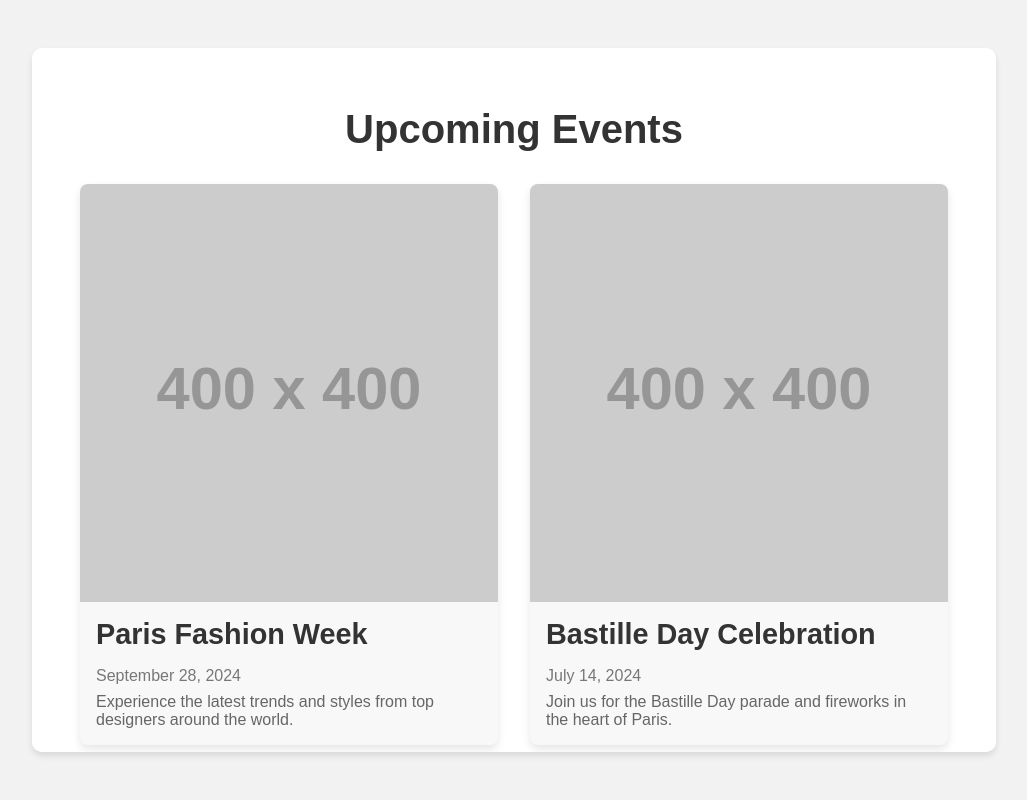
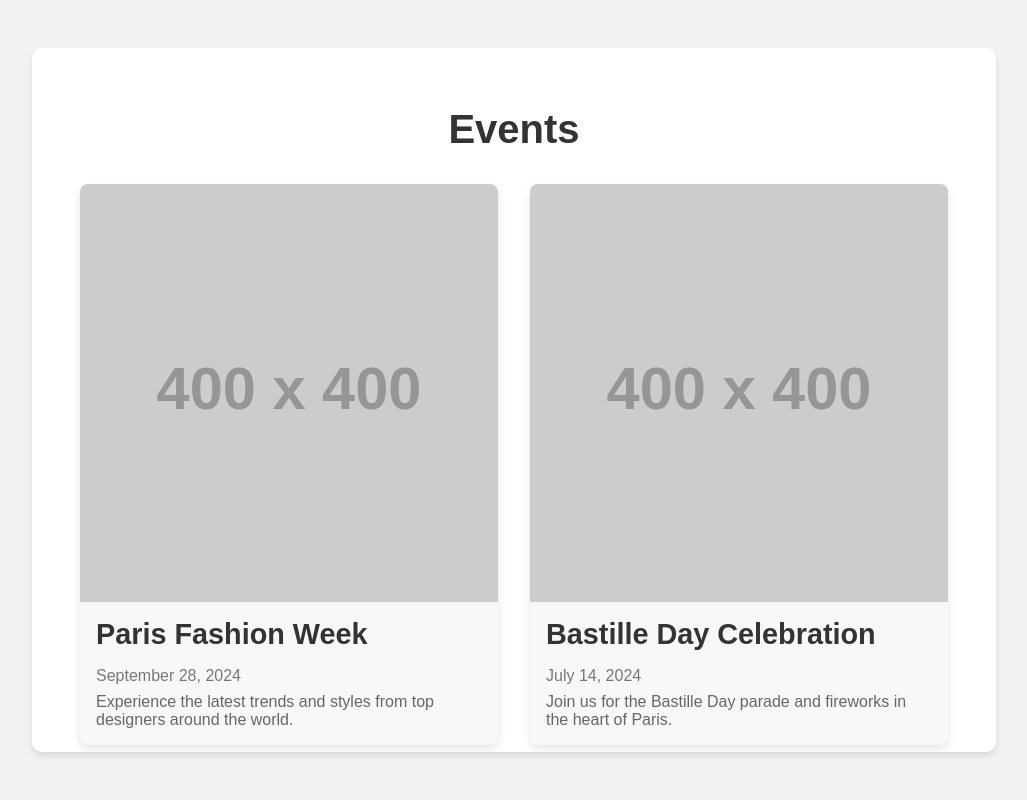
Before and after one commit to 1dupuis/play, a plain HTML site: page events.html in a window 1280 px wide. Shown: the whole page, without its empty margins (126-1153 px from the left). Drawn offline with Linux system fonts and the light colour scheme; placeholder pictures from the web are drawn by us.

Commit message:
Update events.html

```diff
--- a/events.html
+++ b/events.html
@@ -8,7 +8,7 @@
 </head>
 <body>
     <div class="container">
-        <h1>Upcoming Events</h1>
+        <h1>Events</h1>
         <div id="eventsContainer" class="events-container"></div>
     </div>
 
```
